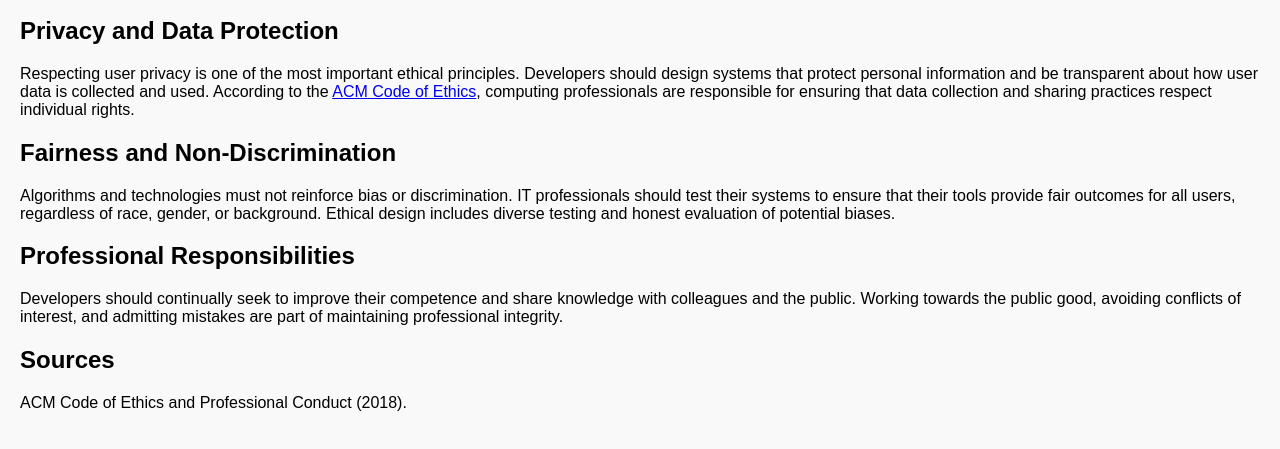
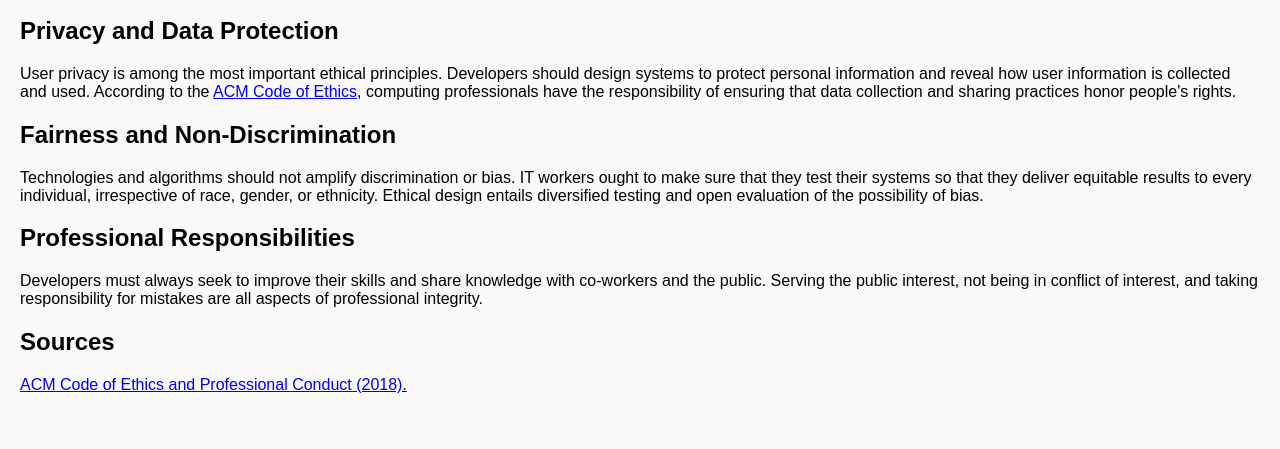
Before and after one commit to nawangmu/01335149, a plain HTML site: page ethics.html in a window 1280 px wide. Shown: the part 157-606 px from the top of the page. Drawn offline with Linux system fonts and the light colour scheme.

Commit message:
Update ethics.html

```diff
--- a/ethics.html
+++ b/ethics.html
@@ -19,13 +19,13 @@
 
 <p>In the rapidly evolving world of Information Technology, ethical guidelines are essential to ensure that technology serves humanity in a responsible and fair way. Professionals in IT must make decisions that protect user privacy, ensure fairness, and prevent harm to individuals and society.</p>
 <h2>Privacy and Data Protection</h2>
-<p>Respecting user privacy is one of the most important ethical principles. Developers should design systems that protect personal information and be transparent about how user data is collected and used. According to the <a href="https://www.acm.org/code-of-ethics">ACM Code of Ethics</a>, computing professionals are responsible for ensuring that data collection and sharing practices respect individual rights.</p>
+<p>User privacy is among the most important ethical principles. Developers should design systems to protect personal information and reveal how user information is collected and used. According to the <a href="https://www.acm.org/code-of-ethics">ACM Code of Ethics</a>, computing professionals have the responsibility of ensuring that data collection and sharing practices honor people's rights.</p>
 <h2>Fairness and Non-Discrimination</h2>
-<p>Algorithms and technologies must not reinforce bias or discrimination. IT professionals should test their systems to ensure that their tools provide fair outcomes for all users, regardless of race, gender, or background. Ethical design includes diverse testing and honest evaluation of potential biases.</p>
+<p>Technologies and algorithms should not amplify discrimination or bias. IT workers ought to make sure that they test their systems so that they deliver equitable results to every individual, irrespective of race, gender, or ethnicity. Ethical design entails diversified testing and open evaluation of the possibility of bias.</p>
 <h2>Professional Responsibilities</h2>
-<p>Developers should continually seek to improve their competence and share knowledge with colleagues and the public. Working towards the public good, avoiding conflicts of interest, and admitting mistakes are part of maintaining professional integrity.</p>
+<p>Developers must always seek to improve their skills and share knowledge with co-workers and the public. Serving the public interest, not being in conflict of interest, and taking responsibility for mistakes are all aspects of professional integrity.</p>
 <h2><strong>Sources</strong></h2>
-<p>ACM Code of Ethics and Professional Conduct (2018).</p>
+<p><a href="https://www.acm.org/code-of-ethics">ACM Code of Ethics and Professional Conduct (2018).</a></p>
 
 </body>
 </html>
```
